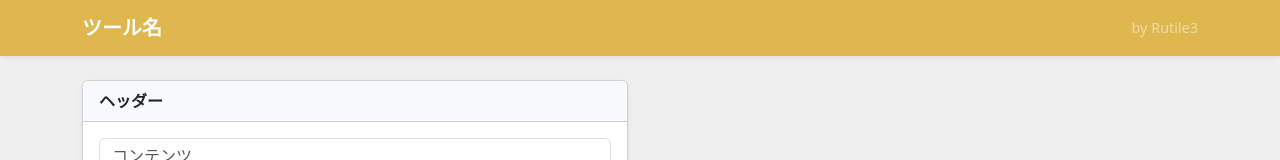
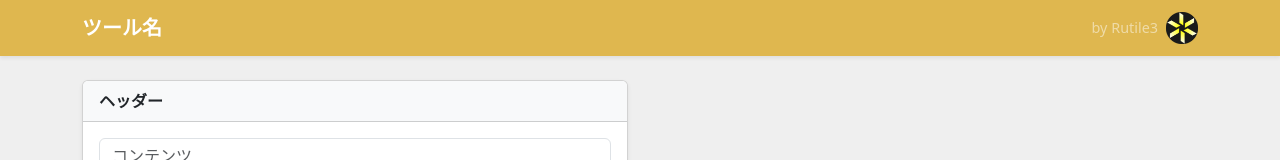
Before and after one commit to Rutile3/static-web-tool-template, a plain HTML site: page index.html in a window 1280 px wide. Shown: the top 160 px of the page. Drawn offline with nearby package versions, Linux system fonts and the light colour scheme.

Commit message:
【機能追加】右上にアバターアイコンを表示し、ポートフォリオに遷移するようコードを追加。

```diff
--- a/index.html
+++ b/index.html
@@ -26,9 +26,12 @@
 
 <body class="d-flex flex-column min-vh-100">
     <header class="navbar navbar-dark bg-brand shadow-sm">
-        <div class="container-md">
+        <div class="container-md d-flex align-items-center">
             <span class="navbar-brand fw-bold">ツール名</span>
-            <span class="text-white-50 small ms-auto">by Rutile3</span>
+            <a href="https://link-hub.rutile3.com/" target="_blank" class="d-flex align-items-center text-decoration-none ms-auto">
+                <span class="text-white-50 small ms-auto">by Rutile3</span>
+                <img src="avatar.png" alt="Avatar" class="avatar ms-2">
+            </a>
         </div>
     </header>
 
--- a/style.css
+++ b/style.css
@@ -4,6 +4,12 @@
 
 .bg-brand {
     background: var(--brand);
+}
+
+.avatar {
+    width: 32px;
+    height: 32px;
+    object-fit: cover;
 }
 
 body {
```
Also changed, not shown: avatar.png (added).
